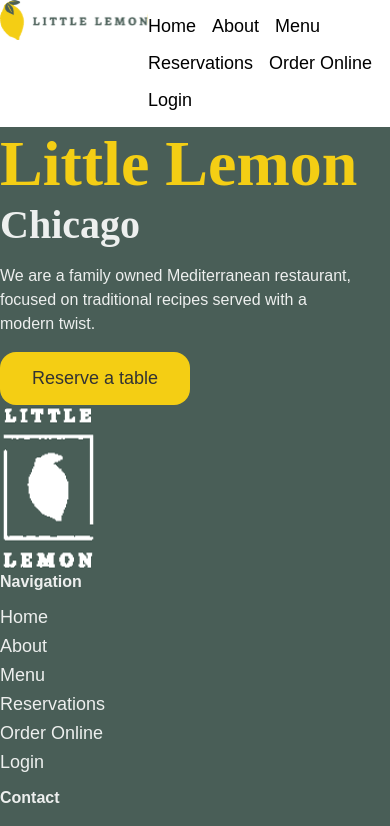
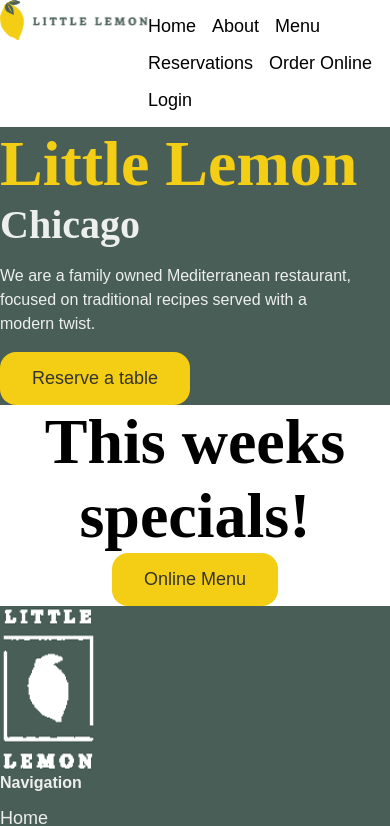
Before and after one commit to mw-5/little-lemon, a React (Create React App) app: page / in a window 390 px wide. Shown: the top 826 px of the page. Built offline with nearby package versions, Linux system fonts and the light colour scheme.

Commit message:
feat: Set layout of headline of Specials

```diff
--- /dev/null
+++ b/src/components/Specials/Specials.css
@@ -0,0 +1,22 @@
+.specials {
+    & > h1 {
+        grid-column: span 9;
+    }
+    & > button {
+        grid-column: span 3;
+        justify-self: end;
+        align-self: center;
+    }
+
+}
+
+@media (max-width: 1024px) {
+    .specials {
+        & > h1,
+        & > button {
+            grid-column: 1 / -1;
+            justify-self: center;
+            text-align: center;
+        }
+    }
+}
--- a/src/components/Specials/Specials.jsx
+++ b/src/components/Specials/Specials.jsx
@@ -1,8 +1,10 @@
+import './Specials.css';
+
 export const Specials = () => {
 	return (
-		<section>
-			<h4>This weeks specials!</h4>
-			<button>Online Menu</button>
+		<section className="container specials">
+			<h1>This weeks specials!</h1>
+			<button>Online&nbsp;Menu</button>
 		</section>
 	)
 }
--- a/src/pages/HomePage/HomePage.jsx
+++ b/src/pages/HomePage/HomePage.jsx
@@ -1,9 +1,11 @@
 import { CallToAction } from "../../components/CallToAction/CallToAction";
+import { Specials } from "../../components/Specials/Specials";
 
 export const HomePage = () => {
     return (
         <main className="home-page">
             <CallToAction />
+            <Specials />
         </main>
     );
 }
```
